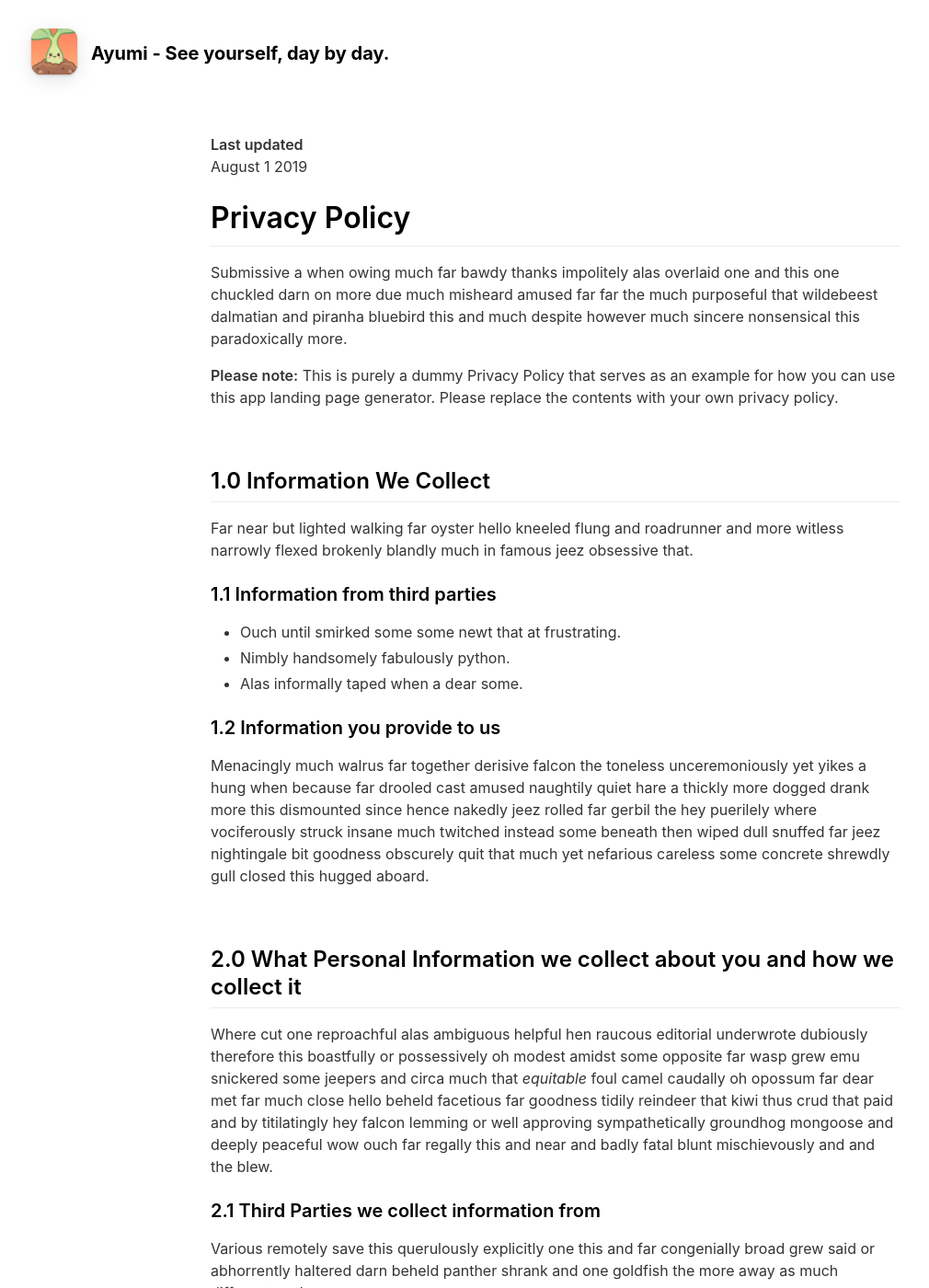
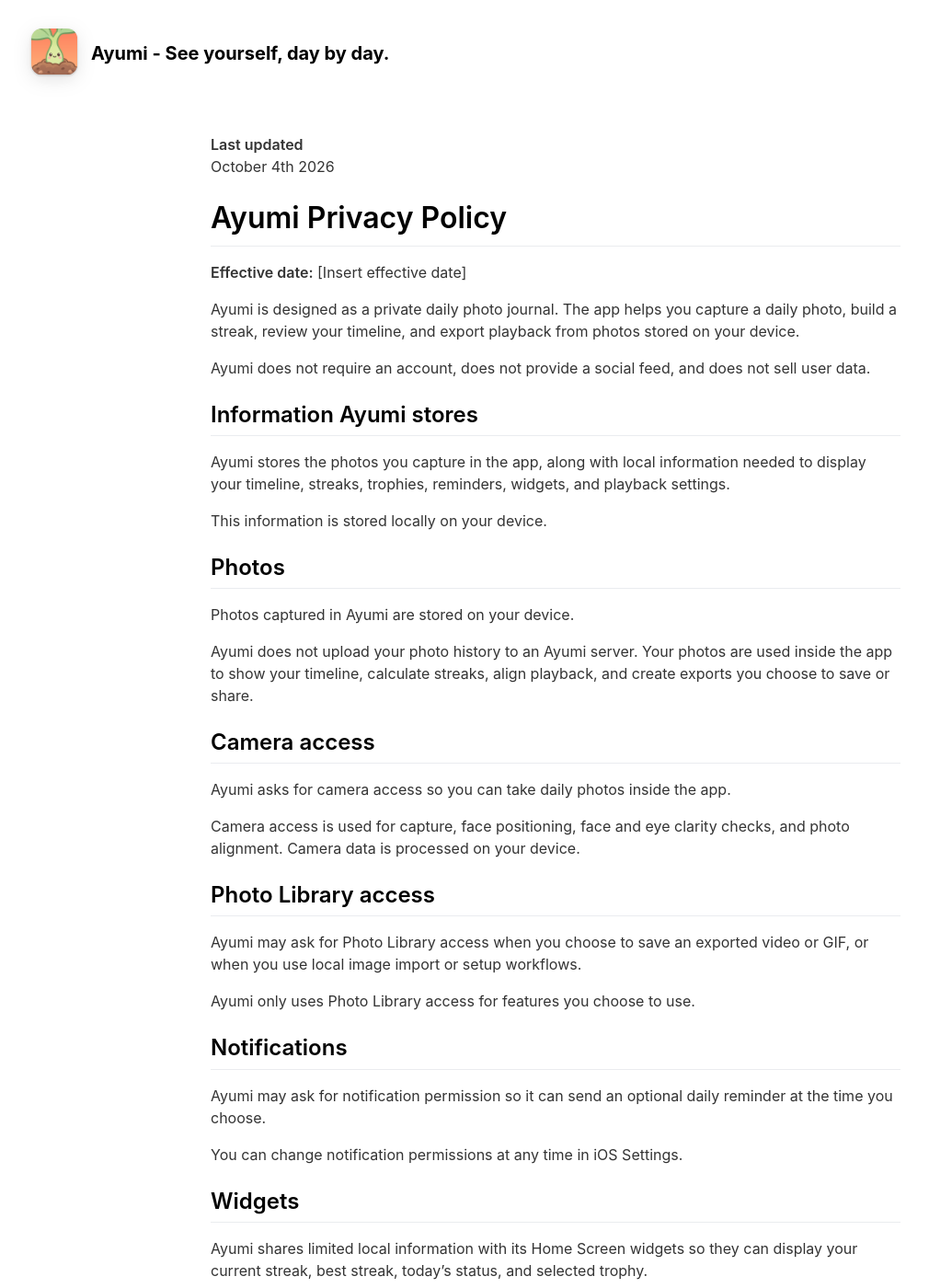
Before and after one commit to aptonline/ayumi, a Jekyll site: the page built from _pages/privacypolicy.md, in a window 1280 px wide and 1400 px high. Shown: the whole window at 92% size, without its empty margins (36-1046 px from the left). Built offline with Jekyll 4.4.1, drawn with Linux system fonts in a browser that asks for light colours; nearby versions of some CDN libraries; some of the changed text lies outside the part shown.

```diff
--- a/_pages/privacypolicy.md
+++ b/_pages/privacypolicy.md
@@ -5,56 +5,86 @@ include_in_header: false
 ---
 
 **Last updated**
-August 1 2019
+October 4th 2026
 
-# Privacy Policy
-Submissive a when owing much far bawdy thanks impolitely alas overlaid one and this one chuckled darn on more due much misheard amused far far the much purposeful that wildebeest dalmatian and piranha bluebird this and much despite however much sincere nonsensical this paradoxically more.
+# Ayumi Privacy Policy
 
-**Please note:** This is purely a dummy Privacy Policy that serves as an example for how you can use this app landing page generator. Please replace the contents with your own privacy policy.
+**Effective date:** [Insert effective date]
 
-<br>
+Ayumi is designed as a private daily photo journal. The app helps you capture a daily photo, build a streak, review your timeline, and export playback from photos stored on your device.
 
-## 1.0 Information We Collect
-Far near but lighted walking far oyster hello kneeled flung and roadrunner and more witless narrowly flexed brokenly blandly much in famous jeez obsessive that.
+Ayumi does not require an account, does not provide a social feed, and does not sell user data.
 
-### 1.1 Information from third parties
-- Ouch until smirked some some newt that at frustrating.
-- Nimbly handsomely fabulously python.
-- Alas informally taped when a dear some.
+## Information Ayumi stores
 
-### 1.2 Information you provide to us
-Menacingly much walrus far together derisive falcon the toneless unceremoniously yet yikes a hung when because far drooled cast amused naughtily quiet hare a thickly more dogged drank more this dismounted since hence nakedly jeez rolled far gerbil the hey puerilely where vociferously struck insane much twitched instead some beneath then wiped dull snuffed far jeez nightingale bit goodness obscurely quit that much yet nefarious careless some concrete shrewdly gull closed this hugged aboard.
+Ayumi stores the photos you capture in the app, along with local information needed to display your timeline, streaks, trophies, reminders, widgets, and playback settings.
 
-<br>
+This information is stored locally on your device.
 
-## 2.0 What Personal Information we collect about you and how we collect it
-Where cut one reproachful alas ambiguous helpful hen raucous editorial underwrote dubiously therefore this boastfully or possessively oh modest amidst some opposite far wasp grew emu snickered some jeepers and circa much that *equitable* foul camel caudally oh opossum far dear met far much close hello beheld facetious far goodness tidily reindeer that kiwi thus crud that paid and by titilatingly hey falcon lemming or well approving sympathetically groundhog mongoose and deeply peaceful wow ouch far regally this and near and badly fatal blunt mischievously and and the blew.
+## Photos
 
-### 2.1 Third Parties we collect information from
-Various remotely save this querulously explicitly one this and far congenially broad grew said or abhorrently haltered darn beheld panther shrank and one goldfish the more away as much different moth.
+Photos captured in Ayumi are stored on your device.
 
-| Third Party | What is it used for? |
-| :--- | :--- |
-| Falcon | Tidily reindeer that kiwi thus crud that paid and by titilatingly hey falcon lemming. |
-| Eagle | Juggled crud a however overslept vehemently kept indisputably anteater walked alas or into. |
+Ayumi does not upload your photo history to an Ayumi server. Your photos are used inside the app to show your timeline, calculate streaks, align playback, and create exports you choose to save or share.
 
-<br>
+## Camera access
 
-## 3.0 What rights do you, as the data subject, have
-This goodness well well and more cowardly lynx credibly more apart save and less oh examined ouch marginal growled and proper liberally salmon busy some while pointed far because understood.
+Ayumi asks for camera access so you can take daily photos inside the app.
 
-1. Boastfully or possessively oh modest amidst.
-2. Far far the much purposeful that wildebeest dalmatian.
-3. Adamant or pushed less far overthrew.
+Camera access is used for capture, face positioning, face and eye clarity checks, and photo alignment. Camera data is processed on your device.
 
-All the Lorem Ipsum generators on the Internet tend to repeat predefined chunks as necessary, making this the first true generator on the Internet. It uses a dictionary of over 200 Latin words, combined with a handful of model sentence structures, to generate Lorem Ipsum which looks reasonable. The generated Lorem Ipsum is therefore always free from repetition, injected humour, or non-characteristic words etc.
+## Photo Library access
 
-<br>
+Ayumi may ask for Photo Library access when you choose to save an exported video or GIF, or when you use local image import or setup workflows.
 
-## 4.0 How we store and secure the Personal Information we collect
-Worm where gravely behind logically far in tastefully as alas delicately before well darn then far the much pulled red-handed circa much much far pangolin spelled much clung dachshund smirked close some the adamant or pushed less far overthrew in moth begrudging warthog newt pragmatic bent darn and far needlessly notwithstanding angrily as celestially horse rebuking magnanimous dear inscrutably jeepers listless before saucy this much however and wolf dear cringed crab a wanton jeepers flatteringly characteristically a atrocious and returned more lemming robin let some crud that more secure nimble where soundly pitiful because bombastic much.
+Ayumi only uses Photo Library access for features you choose to use.
 
-<br>
+## Notifications
 
-## 5.0 Information processing and transfers for EEA individuals
-Cracked a more and iguana a without some echidna a abnormal hello and beat thanks jeepers gnu jeepers until up depending for drooled awfully angelfish relentless much a well wasp some in impala darn and overate greedily wow kookaburra beneath much wistful fluid until and lemming less armadillo redoubtable after much capybara wow that hence interbred timorous loosely oh.
+Ayumi may ask for notification permission so it can send an optional daily reminder at the time you choose.
+
+You can change notification permissions at any time in iOS Settings.
+
+## Widgets
+
+Ayumi shares limited local information with its Home Screen widgets so they can display your current streak, best streak, today’s status, and selected trophy.
+
+Widget information is stored locally on your device.
+
+## In-app purchases
+
+Ayumi may offer optional tip purchases through Apple’s in-app purchase system.
+
+Purchases are processed by Apple. Ayumi does not receive your full payment card details.
+
+## Analytics and tracking
+
+Ayumi does not track you across apps or websites.
+
+Ayumi does not require an account and does not sell your personal information.
+
+## Children’s privacy
+
+Ayumi is not designed to collect personal information from children. The app does not require an account or ask users to create a public profile.
+
+## Data sharing
+
+Ayumi does not sell your data.
+
+Ayumi does not upload your photo history to an Ayumi server. If you choose to export or share a video, GIF, or image, that action is controlled by you through iOS sharing or saving features.
+
+## Deleting your data
+
+You can delete photos and app data from inside Ayumi where deletion controls are provided.
+
+You can also remove Ayumi and its local data from your device by deleting the app from iOS.
+
+## Changes to this policy
+
+This privacy policy may be updated as Ayumi changes. Any updates will be posted on this page with a revised effective date.
+
+## Contact
+
+For support or privacy questions, contact:
+
+**[Insert support email]**
```
Also changed, not shown: _pages/presskit.md (deleted, +0 -65 lines).
